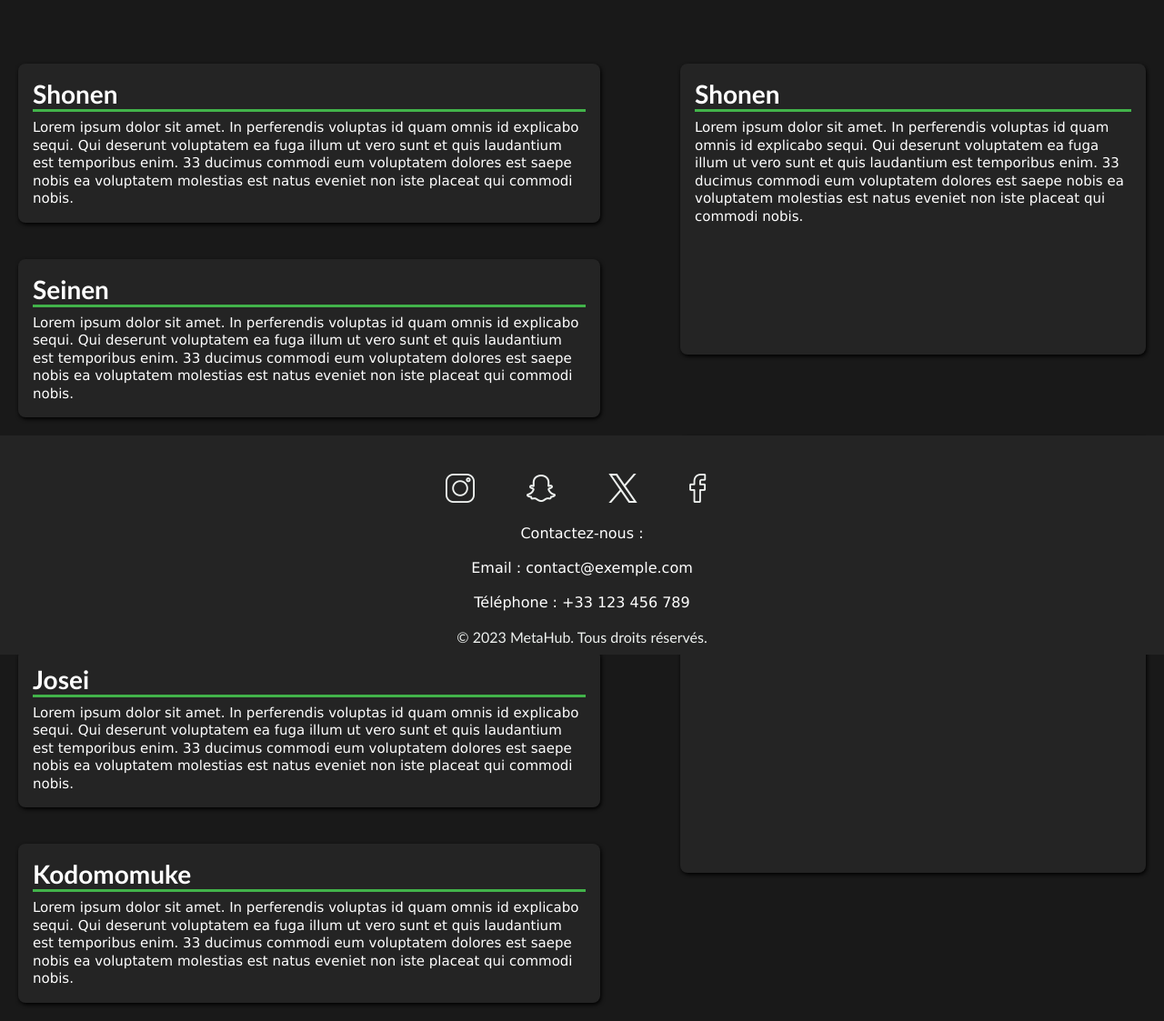
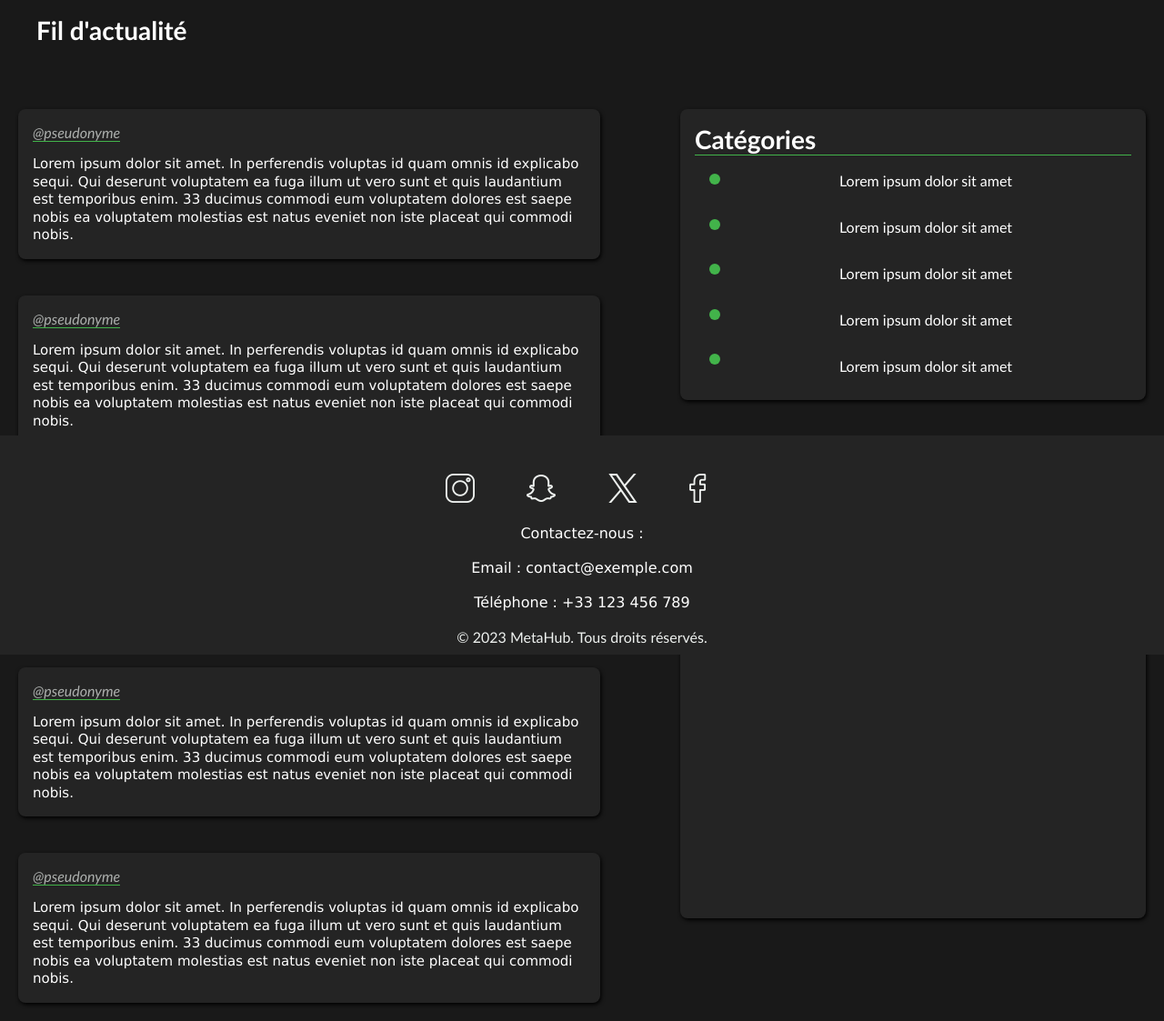
Before and after one commit to KoloboIsMe/MetaHub, a PHP site: page / in a window 1280 px wide. Shown: the part 80-1203 px from the top of the page at 91% size. Run offline with PHP 8.4, Linux system fonts and the light colour scheme.

Commit message:
Mise en forme des billets + liste des catégories

```diff
--- a/_assets/styles/style.css
+++ b/_assets/styles/style.css
@@ -54,17 +54,26 @@ p{
     padding: 16px;
 }
 
+.card-content i{
+    color: rgba(238, 241, 239, 0.68);
+    border-bottom: #42B34A;
+    border-bottom-style: solid;
+    border-bottom-width: 1px;
+}
+
 .card-content h3{
     font-size: 28px;
     color: white;
-    margin-bottom: 8px;
+    margin-bottom: 4px;
     border-bottom: #42B34A;
     border-bottom-style: solid;
+    border-bottom-width: 1px;
 }
 
 .card-content p{
     font-size: 15px;
     line-height: 1.3;
+    padding-top: 2vh;
 }
 
 @media only screen and (max-width : 1050px) {
@@ -80,3 +89,39 @@ p{
         width: 60vw;
     }
 }
+
+h2{
+    font-size: 28px;
+    color: white;
+    margin-top: 2vh;
+    margin-left: 5vh;
+    /*border-bottom-width: 1px;
+    border-bottom-color: #42B34A;
+    border-bottom-style: solid;*/
+}
+
+.card-content ul li{
+    display: grid;
+    justify-content: space-around;
+    flex-wrap: wrap;
+    color: white;
+    margin-top: 2.2vh;
+    margin-left: 2vh;
+    margin-bottom: 4vh;
+}
+
+.dot-container{
+    margin-left: 2vh;
+    float: left;
+}
+
+.dot-container div{
+    display: flex;
+    justify-content: center;
+    background: #42B34A;
+    border-radius: 50%;
+    width: 1.5vh;
+    height: 1.5vh;
+    margin-top: 2vh;
+    margin-bottom: 4.7vh;
+}
--- a/index.php
+++ b/index.php
@@ -6,10 +6,11 @@
 ?>
 
 <link href="_assets/styles/style.css" rel="stylesheet" type="text/css" />
+    <h2>Fil d'actualité</h2>
     <div class="card-container1">
         <div class="card">
             <div class="card-content">
-                <h3> Shonen</h3>
+                <i>@pseudonyme</i>
                 <p>Lorem ipsum dolor sit amet. In perferendis voluptas id quam omnis id explicabo sequi.
                     Qui deserunt voluptatem ea fuga illum ut vero sunt et quis laudantium est temporibus enim.
                     33 ducimus commodi eum voluptatem dolores est saepe nobis ea voluptatem molestias est
@@ -18,7 +19,7 @@
         </div>
         <div class="card">
             <div class="card-content">
-                <h3> Seinen</h3>
+                <i>@pseudonyme</i>
                 <p>Lorem ipsum dolor sit amet. In perferendis voluptas id quam omnis id explicabo sequi.
                     Qui deserunt voluptatem ea fuga illum ut vero sunt et quis laudantium est temporibus enim.
                     33 ducimus commodi eum voluptatem dolores est saepe nobis ea voluptatem molestias est
@@ -27,7 +28,7 @@
         </div>
         <div class="card">
             <div class="card-content">
-                <h3> Shojo</h3>
+                <i>@pseudonyme</i>
                 <p>Lorem ipsum dolor sit amet. In perferendis voluptas id quam omnis id explicabo sequi.
                     Qui deserunt voluptatem ea fuga illum ut vero sunt et quis laudantium est temporibus enim.
                     33 ducimus commodi eum voluptatem dolores est saepe nobis ea voluptatem molestias est
@@ -36,7 +37,7 @@
         </div>
         <div class="card">
             <div class="card-content">
-                <h3> Josei</h3>
+                <i>@pseudonyme</i>
                 <p>Lorem ipsum dolor sit amet. In perferendis voluptas id quam omnis id explicabo sequi.
                     Qui deserunt voluptatem ea fuga illum ut vero sunt et quis laudantium est temporibus enim.
                     33 ducimus commodi eum voluptatem dolores est saepe nobis ea voluptatem molestias est
@@ -45,7 +46,7 @@
         </div>
         <div class="card">
             <div class="card-content">
-                <h3> Kodomomuke</h3>
+                <i>@pseudonyme</i>
                 <p>Lorem ipsum dolor sit amet. In perferendis voluptas id quam omnis id explicabo sequi.
                     Qui deserunt voluptatem ea fuga illum ut vero sunt et quis laudantium est temporibus enim.
                     33 ducimus commodi eum voluptatem dolores est saepe nobis ea voluptatem molestias est
@@ -57,7 +58,31 @@
     <div class="card-container2">
         <div class="card2">
             <div class="card-content">
-                <h3> Shonen</h3>
+                <h3> Catégories</h3>
+                <div class="dot-container">
+                    <div class="dot d1"></div>
+                    <div class="dot d2"></div>
+                    <div class="dot d3"></div>
+                    <div class="dot d4"></div>
+                    <div class="dot d5"></div>
+                </div>
+                <div class="category-list">
+                    <ul>
+                        <li>Lorem ipsum dolor sit amet</li>
+                        <li>Lorem ipsum dolor sit amet</li>
+                        <li>Lorem ipsum dolor sit amet</li>
+                        <li>Lorem ipsum dolor sit amet</li>
+                        <li>Lorem ipsum dolor sit amet</li>
+                    </ul>
+                </div>
+            </div>
+        </div>
+    </div>
+
+    <div class="card-container2">
+        <div class="card3">
+            <div class="card-content">
+                <h3> Suggestions</h3>
                 <p>Lorem ipsum dolor sit amet. In perferendis voluptas id quam omnis id explicabo sequi.
                     Qui deserunt voluptatem ea fuga illum ut vero sunt et quis laudantium est temporibus enim.
                     33 ducimus commodi eum voluptatem dolores est saepe nobis ea voluptatem molestias est
@@ -65,15 +90,3 @@
             </div>
         </div>
     </div>
-
-    <div class="card-container2">
-        <div class="card3">
-            <div class="card-content">
-                <h3> Seinen</h3>
-                <p>Lorem ipsum dolor sit amet. In perferendis voluptas id quam omnis id explicabo sequi.
-                    Qui deserunt voluptatem ea fuga illum ut vero sunt et quis laudantium est temporibus enim.
-                    33 ducimus commodi eum voluptatem dolores est saepe nobis ea voluptatem molestias est
-                    natus eveniet non iste placeat qui commodi nobis.</p>
-            </div>
-        </div>
-    </div>
```
